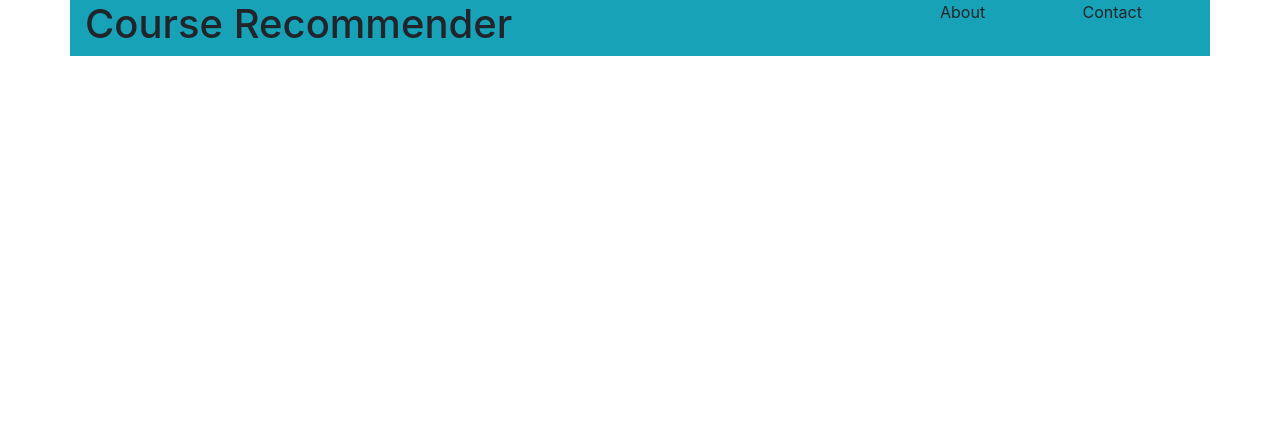
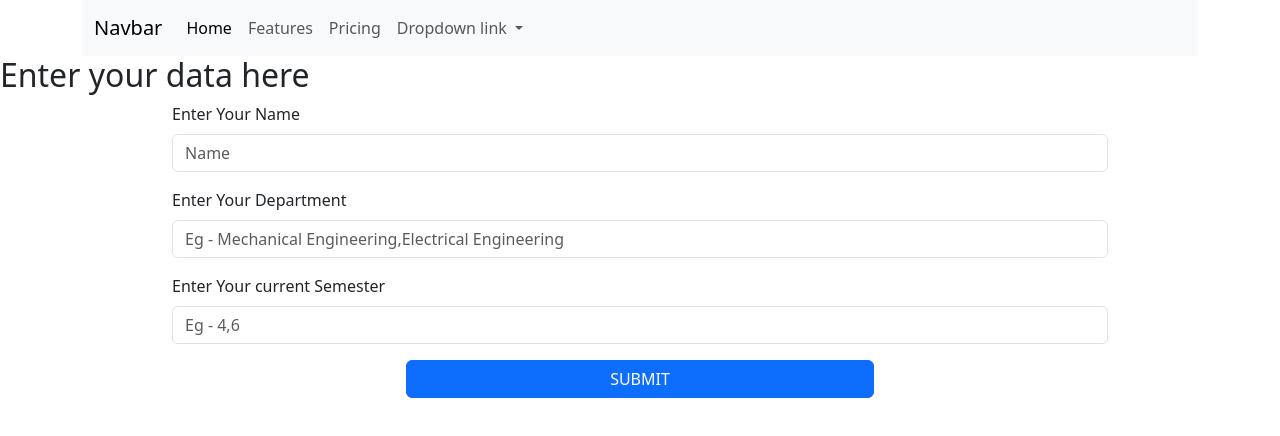
Before and after one commit to Harsh-Anand-Singh/BroCoders_HACKFEST, a plain HTML site: page index.html in a window 1280 px wide. Drawn offline with nearby package versions, Linux system fonts and the light colour scheme.

Commit message:
Update index.html

```diff
--- a/index.html
+++ b/index.html
@@ -1,34 +1,81 @@
 <!DOCTYPE html>
 <html lang="en">
+
 <head>
     <meta charset="UTF-8">
     <meta http-equiv="X-UA-Compatible" content="IE=edge">
     <meta name="viewport" content="width=device-width, initial-scale=1.0">
-    <title>Document</title>
-    <link rel="stylesheet" href="https://cdn.jsdelivr.net/npm/bootstrap@4.5.3/dist/css/bootstrap.min.css" integrity="sha384-TX8t27EcRE3e/ihU7zmQxVncDAy5uIKz4rEkgIXeMed4M0jlfIDPvg6uqKI2xXr2" crossorigin="anonymous">
+    <title>course recommender</title>
+    <link href="https://cdn.jsdelivr.net/npm/bootstrap@5.3.0-alpha3/dist/css/bootstrap.min.css" rel="stylesheet"
+        integrity="sha384-KK94CHFLLe+nY2dmCWGMq91rCGa5gtU4mk92HdvYe+M/SXH301p5ILy+dN9+nJOZ" crossorigin="anonymous">
     <link rel="stylesheet" href="style.css">
+</head>
 
-</head>
 <body>
-    <!-- Nav bar -->
-    <div class="container bg-info">
-        <div class="row">
-            <div class="col-9">
-                <h1>Course Recommender</h1>
+    <div class="container sticky-md-top">
+        <nav class="navbar navbar-expand-lg bg-body-tertiary">
+            <div class="container-fluid">
+                <a class="navbar-brand" href="#">Navbar</a>
+                <button class="navbar-toggler" type="button" data-bs-toggle="collapse"
+                    data-bs-target="#navbarNavDropdown" aria-controls="navbarNavDropdown" aria-expanded="false"
+                    aria-label="Toggle navigation">
+                    <span class="navbar-toggler-icon"></span>
+                </button>
+                <div class="collapse navbar-collapse" id="navbarNavDropdown">
+                    <ul class="navbar-nav">
+                        <li class="nav-item">
+                            <a class="nav-link active" aria-current="page" href="#">Home</a>
+                        </li>
+                        <li class="nav-item">
+                            <a class="nav-link" href="#">Features</a>
+                        </li>
+                        <li class="nav-item">
+                            <a class="nav-link" href="#">Pricing</a>
+                        </li>
+                        <li class="nav-item dropdown">
+                            <a class="nav-link dropdown-toggle" href="#" role="button" data-bs-toggle="dropdown"
+                                aria-expanded="false">
+                                Dropdown link
+                            </a>
+                            <ul class="dropdown-menu">
+                                <li><a class="dropdown-item" href="#">Action</a></li>
+                                <li><a class="dropdown-item" href="#">Another action</a></li>
+                                <li><a class="dropdown-item" href="#">Something else here</a></li>
+                            </ul>
+                        </li>
+                    </ul>
+                </div>
             </div>
-            <div class="col">
-                About
-            </div>
-            <div class="col">
-                Contact
-            </div>
+        </nav>
+    </div>
+    <div>
+        <h2>Enter your data here</h2>
+        <div class="container-sm w-75 border-4">
+            <form action="userinput">
+                <div class="mb-3">
+                    <label for="exampleFormControlInput1" class="form-label">Enter Your Name</label>
+                    <input type="text" class="form-control" id="exampleFormControlInput1" placeholder="Name">
+                </div>
+                <div class="mb-3">
+                    <label for="exampleFormControlInput2" class="form-label">Enter Your Department</label>
+                    <input type="text" class="form-control" id="exampleFormControlInput2"
+                        placeholder="Eg - Mechanical Engineering,Electrical Engineering">
+                </div>
+                <div class="mb-3">
+                    <label for="exampleFormControlInput3" class="form-label">Enter Your current Semester</label>
+                    <input type="text" class="form-control" id="exampleFormControlInput3" placeholder="Eg - 4,6">
+                </div>
+                <div class="d-grid gap-2 col-6 mx-auto">
+                    <button class="btn btn-primary" type="submit">SUBMIT</button>
+
+                </div>
+            </form>
         </div>
-
     </div>
 
+    <script src="https://cdn.jsdelivr.net/npm/bootstrap@5.3.0-alpha3/dist/js/bootstrap.bundle.min.js"
+        integrity="sha384-ENjdO4Dr2bkBIFxQpeoTz1HIcje39Wm4jDKdf19U8gI4ddQ3GYNS7NTKfAdVQSZe"
+        crossorigin="anonymous"></script>
+</body>
 
-    <script src="https://code.jquery.com/jquery-3.5.1.slim.min.js" integrity="sha384-DfXdz2htPH0lsSSs5nCTpuj/zy4C+OGpamoFVy38MVBnE+IbbVYUew+OrCXaRkfj" crossorigin="anonymous"></script>
-    <script src="https://cdn.jsdelivr.net/npm/popper.js@1.16.1/dist/umd/popper.min.js" integrity="sha384-9/reFTGAW83EW2RDu2S0VKaIzap3H66lZH81PoYlFhbGU+6BZp6G7niu735Sk7lN" crossorigin="anonymous"></script>
-    <script src="https://cdn.jsdelivr.net/npm/bootstrap@4.5.3/dist/js/bootstrap.min.js" integrity="sha384-w1Q4orYjBQndcko6MimVbzY0tgp4pWB4lZ7lr30WKz0vr/aWKhXdBNmNb5D92v7s" crossorigin="anonymous"></script>
-</body>
 </html>
```
